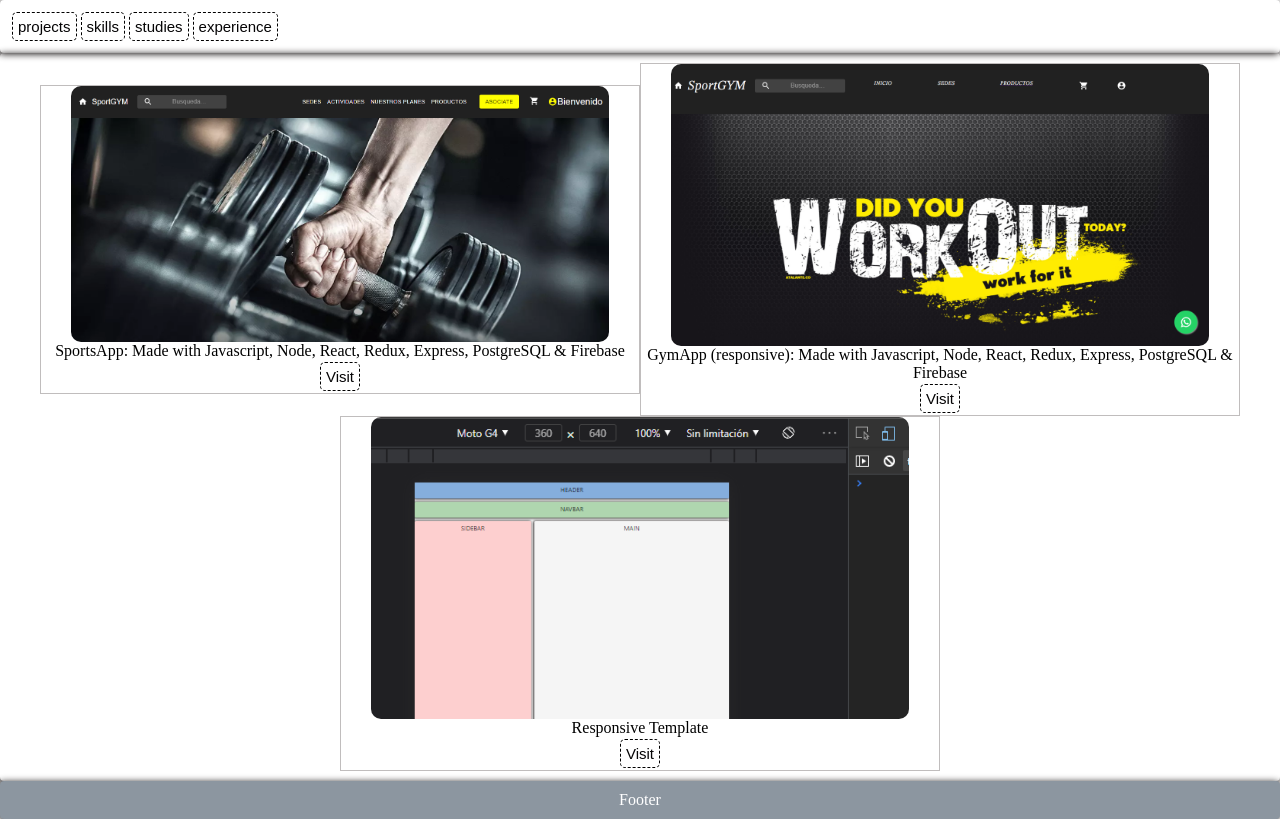
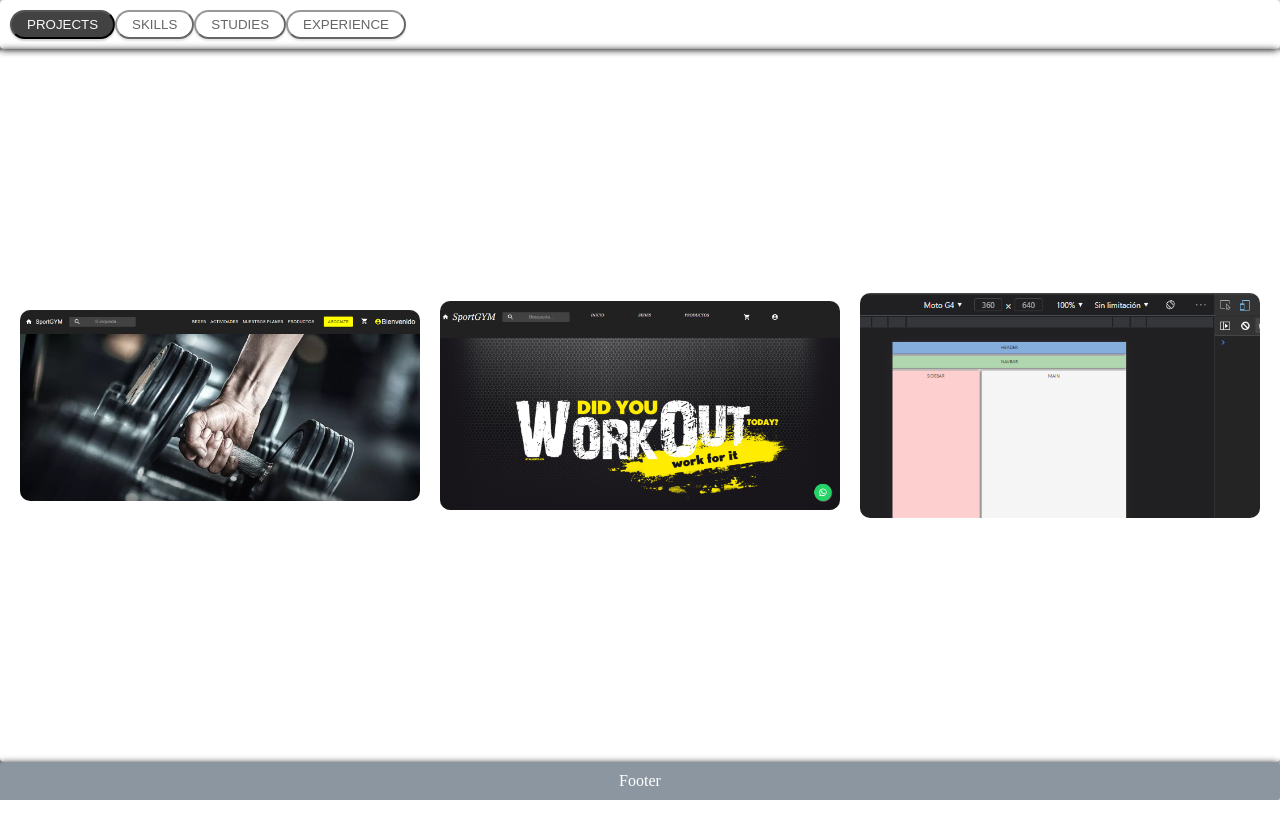
Before and after one commit to fg0611/portfolio, a React app: page /projects in a window 1280 px wide. Built offline with nearby package versions, Linux system fonts and the light colour scheme.

Commit message:
progress 2 projects is ok, skills => testing the typewriter anim

```diff
--- a/package.json
+++ b/package.json
@@ -9,7 +9,8 @@
     "react-dom": "17.0.2",
     "react-router": "5.2.0",
     "react-router-dom": "5.2.0",
-    "react-scripts": "4.0.0"
+    "react-scripts": "4.0.0",
+    "styled-components": "5.3.1"
   },
   "devDependencies": {
     "@babel/runtime": "7.13.8",
--- a/src/components/Header.jsx
+++ b/src/components/Header.jsx
@@ -1,27 +1,62 @@
-import React, { useState, useEffect } from "react";
+import React, { useState } from "react";
 import { NavLink } from "react-router-dom";
-import "./styles.css";
+import styled from "styled-components";
+
+const Button = styled.button`
+  background-color: white;
+  color: black;
+  padding: 5px 15px;
+  border-radius: 15px;
+  outline: 0;
+  text-transform: uppercase;
+  cursor: pointer;
+  box-shadow: 0px 2px 2px lightgray;
+  transition: ease background-color 500ms;
+  &:hover {
+    color: #fafafa;
+    background-color: #616161;
+  }
+`;
+
+const ButtonToggle = styled(Button)`
+  opacity: 0.6;
+  ${({ active }) =>
+    active &&
+    `
+opacity: 1;
+color: #fafafa;
+background-color: #424242;
+
+`}
+`;
+
+const types = ["projects", "skills", "studies", "experience"];
+
+function BtnGroup() {
+  const [active, setActive] = useState(types[0]);
+  return (
+    <div>
+      {types?.map((type) => (
+        <NavLink key={type} to={type}>
+          <ButtonToggle
+            active={active === type}
+            onClick={() => {
+              setActive(type);
+              console.log(type);
+            }}
+          >
+            {type}
+          </ButtonToggle>
+        </NavLink>
+      ))}
+    </div>
+  );
+}
 
 export default function Header() {
-  const initialTypes = [
-    { name: "projects", className: "btn" },
-    { name: "skills", className: "btn" },
-    { name: "studies", className: "btn" },
-    { name: "experience", className: "btn" }
-  ];
-  const [types, setTypes] = useState(initialTypes);
-
   return (
     <header className="inner">
-      <div>
-        {types.map((type) => (
-          <NavLink key={type.name} to={type.name}>
-            <button value={type.name} className={type.className}>
-              {type.name}
-            </button>
-          </NavLink>
-        ))}
-      </div>
+      <BtnGroup />
     </header>
   );
 }
--- a/src/components/Projects.jsx
+++ b/src/components/Projects.jsx
@@ -1,55 +1,45 @@
 import React from "react";
 import "./projects.css";
 
+const projects = [
+  {
+    img: "/images/projects/gym1.png",
+    url: "https://gym-app-ecommerce.vercel.app/",
+    name: "SportApp",
+    desc:
+      "Made with Javascript, Node, React, Redux, Express,PostgreSQL & Firebase"
+  },
+  {
+    img: "/images/projects/gym2.png",
+    url: "https://gym-app-ecommerce.vercel.app/",
+    name: "SportApp (better)",
+    desc:
+      "Made with Javascript, Node, React, Redux, Express,PostgreSQL & Firebase"
+  },
+  {
+    img: "/images/projects/resptemp.png",
+    url: "https://sport-project.vercel.app/",
+    name: "responsive template",
+    desc: "reusable responsive template, made with JS HTML & CSS"
+  }
+];
+
 export default (props) => (
   <div className="cards">
-    <div className="card">
-      <img className="img" src="/images/projects/gym1.png" alt="" />
-      <div className="foot">
-        <p>
-          SportsApp: Made with Javascript, Node, React, Redux, Express,
-          PostgreSQL & Firebase
-        </p>
-        <button
-          className="btn"
+    {projects?.length &&
+      projects.map((project) => (
+        <div
+          className="pj-card"
           onClick={() => {
-            window.open("https://gym-app-ecommerce.vercel.app/");
+            window.open(project.url);
           }}
         >
-          Visit
-        </button>
-      </div>
-    </div>
-    <div className="card">
-      <img className="img" src="/images/projects/gym2.png" alt="" />
-      <div className="foot">
-        <p>
-          GymApp (responsive): Made with Javascript, Node, React, Redux,
-          Express, PostgreSQL & Firebase
-        </p>
-        <button
-          className="btn"
-          onClick={() => {
-            window.open("https://sport-project.vercel.app/");
-          }}
-        >
-          Visit
-        </button>
-      </div>
-    </div>
-    <div className="card">
-      <img className="img" src="/images/projects/resptemp.png" alt="" />
-      <div className="foot">
-        <p>Responsive Template</p>
-        <button
-          className="btn"
-          onClick={() => {
-            window.open("https://bg85m.csb.app/");
-          }}
-        >
-          Visit
-        </button>
-      </div>
-    </div>
+          <img className="pj-img" src={project.img} alt="" />
+          <div className="pj-info">
+            <div className="pj-title">{project.name}</div>
+            <div className="pj-desc">{project.desc}</div>
+          </div>
+        </div>
+      ))}
   </div>
 );
--- a/src/components/Skills.jsx
+++ b/src/components/Skills.jsx
@@ -1,4 +1,4 @@
-import React from "react";
+import React, { useState, useEffect, useRef } from "react";
 import "./skills.css";
 
 const skills = [
@@ -6,7 +6,7 @@ const skills = [
   { name: "html", url: "images/skills/html.jfif", type: "lang" },
   { name: "css", url: "images/skills/css.png", type: "lang" },
   { name: "python", url: "images/skills/python.png", type: "lang" },
-  { name: "r", url: "images/skills/r.png", type: "lang" },
+  { name: "R", url: "images/skills/r.png", type: "lang" },
   { name: "postgreSql", url: "images/skills/postgre.png", type: "db" },
   { name: "mongodb", url: "images/skills/mongo.png", type: "db" },
   { name: "firebase", url: "images/skills/firebase.png", type: "db" },
@@ -22,19 +22,36 @@ const skills = [
   { name: "civil3d", url: "images/skills/civil.png", type: "tool" }
 ];
 
-export default (props) => (
+export default function Skills() {
+  const index = useRef(0);
+  let text = "Hi My name is Fran";
+  const [currentText, setCurrentText] = useState("");
+
+  useEffect(() => {
+    const time = setTimeout(() => {
+      setCurrentText((value) => value + text.charAt(index.current));
+      index.current += 1;
+    }, 1000);
+    return () => {
+      clearTimeout(time);
+    };
+  }, [currentText, text]);
+
+  return (
     <div>
       <div className="skills-container">
+        <p>{text}</p>
         {!skills?.length ? (
           <img className="skills-img" src="/images/loader.gif" alt="" />
         ) : (
           skills.map((skill) => (
             <div key={skill.url} className="skills-item">
               <img className="skills-img" src={skill.url} alt="" />
-            {/* <p className="skills-p">{skill.name}</p> */}
+              <p className="skills-p">{skill.name}</p>
             </div>
           ))
         )}
       </div>
     </div>
   );
+}
--- a/src/components/Studies.jsx
+++ b/src/components/Studies.jsx
@@ -5,13 +5,13 @@ export default (props) => (
     <div className="card">
       <img className="studies-img" src="/images/studies/dev.png" alt="" />
       <div className="foot">
-        <p>Full Stack Web Developer</p>
+        <p>Full Stack Web Developer, 2021</p>
       </div>
     </div>
     <div className="card">
       <img className="studies-img" src="/images/studies/civil.png" alt="" />
       <div className="foot">
-        <p>Civil Engineer</p>
+        <p>Civil Engineer, 2013</p>
       </div>
     </div>
   </div>
--- a/src/components/projects.css
+++ b/src/components/projects.css
@@ -6,23 +6,55 @@
   align-content: center;
 }
 
-.card {
-  border: 1px solid rgb(192, 189, 189);
-  display: flex;
-  flex-direction: column;
-  justify-content: center;
-  align-items: center;
-  min-width: 100px;
-  min-height: 100px;
+.pj-card {
+  position: relative;
+  width: 400px;
+  margin: 10px;
 }
 
-.img {
+.pj-img {
+  display: block;
   border-radius: 10px;
-  width: 90%;
+  width: 100%;
   height: auto;
 }
 
-.foot {
-  display: grid;
-  color: black;
+.pj-info {
+  position: absolute;
+  top: 0;
+  left: 0;
+  width: 100%;
+  height: 100%;
+  background: rgba(0, 0, 0, 0.6);
+  color: white;
+  font-family: "Courier New", Courier, monospace;
+  display: flex;
+  flex-direction: column;
+  align-items: center;
+  justify-content: center;
+  opacity: 0;
+  transition: opacity 1s;
 }
+
+.pj-info > * {
+  transform: translateY(20px);
+  transition: transform 0.25s;
+}
+
+.pj-info:hover {
+  opacity: 1;
+}
+
+.pj-info:hover > * {
+  transform: translateY(0);
+}
+
+.pj-title {
+  font-size: 2em;
+  font-weight: bold;
+}
+
+.pj-desc {
+  font-size: 1.25em;
+  margin-top: 0.25em;
+}
--- a/src/components/skills.css
+++ b/src/components/skills.css
@@ -1,15 +1,33 @@
 .skills-container {
+  color: black;
   display: flex;
   flex-wrap: wrap;
   justify-content: center;
   align-items: end;
 }
 
+.skill-subcontainer {
+  border: 2px solid black;
+  min-width: 100px;
+  min-height: 100px;
+}
+
 .skills-item {
+  opacity: 0.7;
+  border-radius: 50px;
   width: 80px;
+  height: 80px;
+  margin: 40px;
+}
+
+.skills-item:hover {
+  opacity: 1.5;
 }
 
 .skills-img {
+  align-self: center;
+  padding: 2px 2px 2px 2px;
+  border-radius: 50px;
   width: 100%;
   height: auto;
 }
--- a/src/components/studies.css
+++ b/src/components/studies.css
@@ -7,7 +7,6 @@
 }
 
 .card {
-  border: 1px solid rgb(192, 189, 189);
   display: flex;
   flex-direction: column;
   justify-content: center;
@@ -23,4 +22,6 @@
 .foot {
   display: grid;
   color: black;
+  font-family: "Trebuchet MS", "Lucida Sans Unicode", "Lucida Grande",
+    "Lucida Sans", Arial, sans-serif;
 }
--- a/src/components/styles.css
+++ b/src/components/styles.css
@@ -13,36 +13,26 @@
 }
 
 .btn {
-  color: rgb(5, 4, 5);
-  border: 0.5px dashed black;
-  border-radius: 5px;
-  background-color: rgba(255, 255, 255, 0.986);
-  text-align: center;
-  font-size: 15px;
-  width: max-content;
-  padding: 5px 5px 5px 5px;
-  margin: 2px;
+  font-size: 9px;
+  border-radius: 10px;
+  width: min-content;
   justify-self: center;
+  background-color: white;
+  color: black;
+  padding: 5px 15px;
+  outline: 0;
+  text-transform: uppercase;
+  cursor: pointer;
+  box-shadow: 0px 2px 2px lightgray;
   transition: ease background-color 500ms;
-  transition: ease color 1000ms;
 }
 
 .btn:hover {
   color: rgb(255, 255, 255);
-  border-radius: 5px;
   background-color: rgba(73, 73, 73, 0.986);
-  border: 0px;
-  font-size: 16px;
 }
 
 .btns {
   background-color: white;
+  color: grey;
 }
-
-.selected {
-  color: rgb(255, 255, 255);
-  border-radius: 5px;
-  background-color: rgba(73, 73, 73, 0.986);
-  border: 0px;
-  font-size: 16px;
-}
--- a/src/index.css
+++ b/src/index.css
@@ -13,6 +13,7 @@
 }
 
 .container {
+  animation: transitionIn 0.75;
   background-color: white;
   height: 100vh;
   width: 100vw;
@@ -21,6 +22,17 @@
     "header" max-content
     "main" auto
     "footer" max-content;
+}
+
+@keyframes transitionIn {
+  from {
+    opacity: 0;
+    transform: translateY(-10px);
+  }
+  to {
+    opacity: 1;
+    transform: translateY(0);
+  }
 }
 
 .header {
```
Lines whose indentation alone changed are shown as unchanged.
